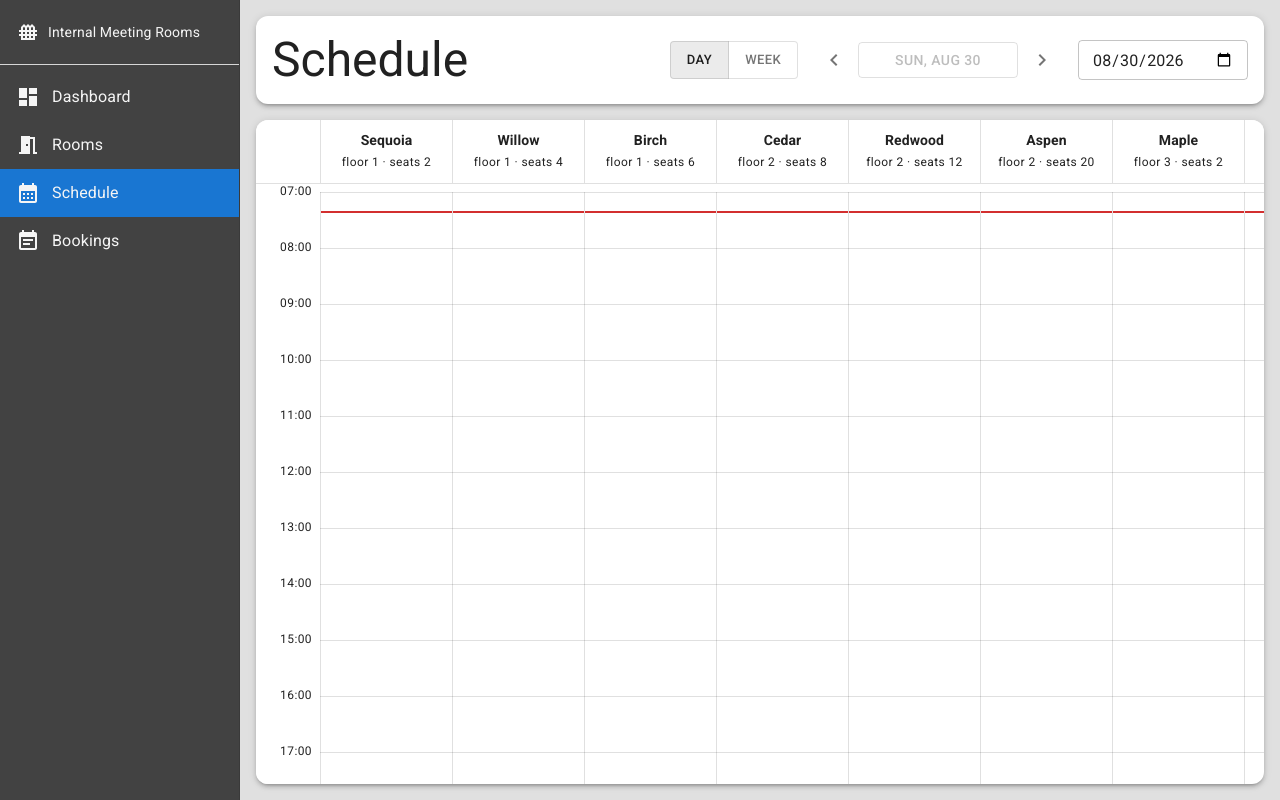
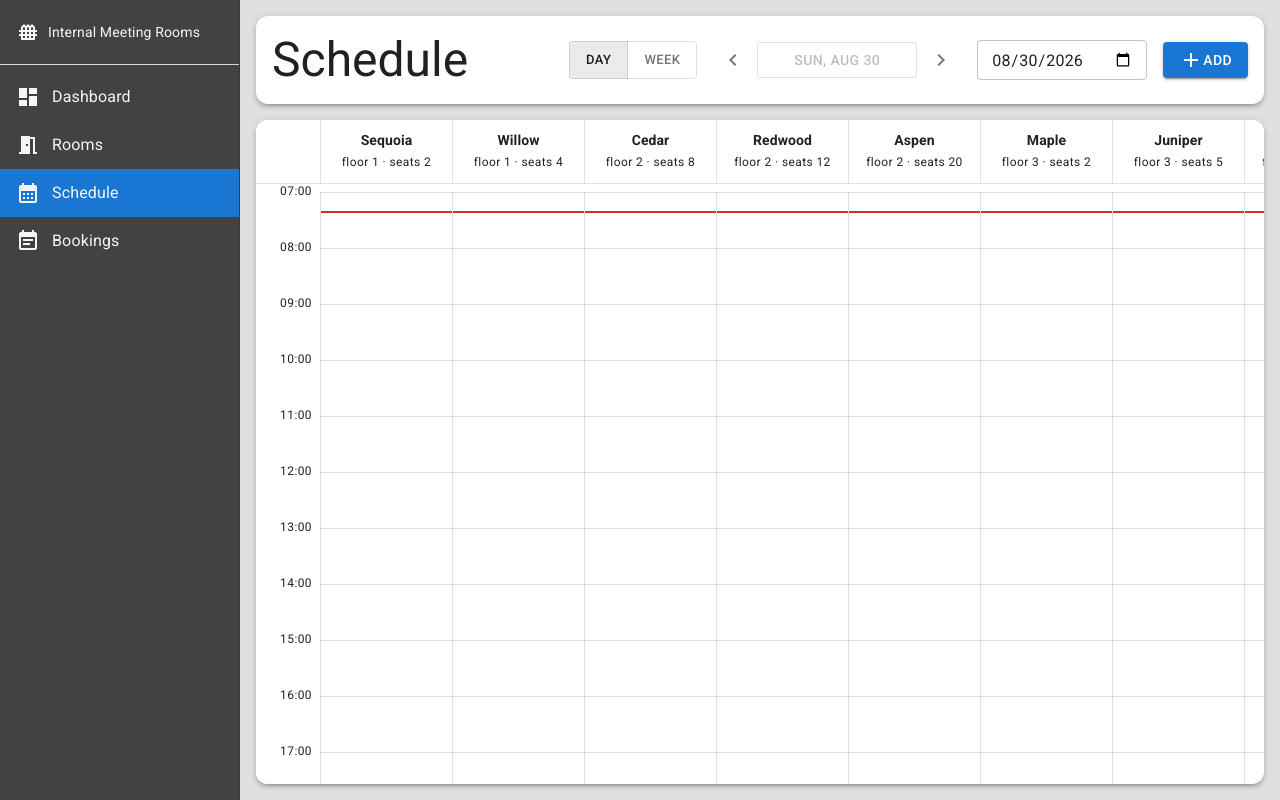
Before and after one commit to g-goginashvili/IMR, a React (Vite) app: page /schedule in a window 1280 px wide. Built offline with nearby package versions, Linux system fonts and the light colour scheme.

Commit message:
Completed functionality

```diff
--- a/src/components/booking-modal/use-booking-modal-controller.ts
+++ b/src/components/booking-modal/use-booking-modal-controller.ts
@@ -5,6 +5,7 @@ import type { Booking } from "../../modules/bookings/booking-types";
 import type { Room } from "../../modules/rooms/room-types";
 import { getRooms } from "../../api/rooms-api";
 import { toIso, todayLocal } from "../../utility/time-formatting";
+import { isPastTime } from "../../utility/booking-rules";
 
 export type BookingBodyType = Omit<Booking, "id" | "status">;
 
@@ -19,24 +20,31 @@ export type BookingFormValues = {
     organizerEmail: string;
 };
 
-const formInitialValues = (booking?: Booking): BookingFormValues => ({
+export type BookingDefaults = Partial<
+    Pick<BookingFormValues, "roomId" | "date" | "startTime" | "endTime">
+>;
+
+const formInitialValues = (
+    booking?: Booking, defaults?: BookingDefaults
+): BookingFormValues => ({
     title: booking?.title ?? "",
     description: booking?.description ?? "",
-    roomId: booking?.room.id ?? "",
-    date: booking?.start.slice(0, 10) ?? todayLocal(),
-    startTime: booking?.start.slice(11, 16) ?? "09:00",
-    endTime: booking?.end.slice(11, 16) ?? "10:00",
+    roomId: booking?.room.id ?? defaults?.roomId ?? "",
+    date: booking?.start.slice(0, 10) ?? defaults?.date ?? todayLocal(),
+    startTime: booking?.start.slice(11, 16) ?? defaults?.startTime ?? "09:00",
+    endTime: booking?.end.slice(11, 16) ?? defaults?.endTime ?? "10:00",
     organizerName: booking?.organizer.name ?? "",
     organizerEmail: booking?.organizer.email ?? "",
 });
 
 const useBookingModalController = ({
-    onClose, onSubmit, bookings, booking
+    onClose, onSubmit, bookings, booking, defaults
 }: {
     onClose: () => void;
     onSubmit: (body: BookingBodyType) => Promise<void>;
     bookings: Booking[];
     booking?: Booking;
+    defaults?: BookingDefaults;
 }) => {
     const [rooms, setRooms] = useState<Room[]>([]);
     const [isLoadingRooms, setIsLoadingRooms] = useState<boolean>(true);
@@ -47,7 +55,13 @@ const useBookingModalController = ({
         description: Yup.string(),
         roomId: Yup.string().required("Room is required"),
         date: Yup.string().required("Date is required"),
-        startTime: Yup.string().required("Start time is required"),
+        startTime: Yup.string()
+            .required("Start time is required")
+            .test("not-past", "Cannot book in the past", function (startTime) {
+                const { date } = this.parent as BookingFormValues;
+                if (!date || !startTime) return true;
+                return !isPastTime(toIso(date, startTime));
+            }),
         endTime: Yup.string()
             .required("End time is required")
             .test("after-start", "End must be after start", function (endTime) {
@@ -76,7 +90,7 @@ const useBookingModalController = ({
     }), [bookings, booking?.id]);
 
     const formik = useFormik<BookingFormValues>({
-        initialValues: formInitialValues(booking),
+        initialValues: formInitialValues(booking, defaults),
         validationSchema,
         onSubmit: async (values) => {
             setSubmitError(null);
--- a/src/modules/bookings/booking-details-modal.tsx
+++ b/src/modules/bookings/booking-details-modal.tsx
@@ -5,6 +5,7 @@ import { EditOutlined, CloseOutlined } from "@mui/icons-material";
 import type { ReactElement } from "react";
 import type { Booking } from "./booking-types";
 import { formatDay, formatDuration, formatTime } from "../../utility/time-formatting";
+import { isEditable } from "../../utility/booking-rules";
 
 const BookingDetailsModal = ({
     booking, onClose, onCancel, onEdit
@@ -99,7 +100,7 @@ const BookingDetailsModal = ({
                             size="small"
                             color="error"
                             startIcon={<CloseOutlined />}
-                            disabled={booking.status === "cancelled"}
+                            disabled={!isEditable(booking)}
                             onClick={onCancel}
                             sx={{ borderRadius: 5, textTransform: "none" }}
                         >
@@ -109,7 +110,7 @@ const BookingDetailsModal = ({
                             size="small"
                             variant="contained"
                             startIcon={<EditOutlined />}
-                            disabled={booking.status === "cancelled"}
+                            disabled={!isEditable(booking)}
                             onClick={onEdit}
                             sx={{ borderRadius: 5, textTransform: "none", px: 2 }}
                         >
--- a/src/modules/bookings/use-bookings-controller.ts
+++ b/src/modules/bookings/use-bookings-controller.ts
@@ -56,7 +56,7 @@ const useBookingsController = () => {
 
     const visibleBookings = useMemo(() => {
         const room = params.get("room");
-        const statuses = params.get("status")?.split(",").filter(Boolean) ?? [];
+        const statuses = params.get("status")?.split(",") ?? [];
         const from = params.get("from");
         const to = params.get("to");
         return bookings.filter(booking =>
--- a/src/modules/schedule/schedule.tsx
+++ b/src/modules/schedule/schedule.tsx
@@ -9,7 +9,7 @@ import {
     Box, Button, IconButton, MenuItem, TextField,
     ToggleButton, ToggleButtonGroup
 } from "@mui/material";
-import { ChevronLeft, ChevronRight } from "@mui/icons-material";
+import { Add, ChevronLeft, ChevronRight } from "@mui/icons-material";
 import type { ScheduleView } from "./use-schedule-controller";
 
 const Schedule = (): ReactElement => {
@@ -39,6 +39,9 @@ const Schedule = (): ReactElement => {
         setEditorTarget,
         editedBooking,
         handleBookingModify,
+        newBookingDefaults,
+        openSlotEditor,
+        openEmptyEditor,
     } = useScheduleController();
 
     return (
@@ -104,6 +107,10 @@ const Schedule = (): ReactElement => {
                             ))}
                         </TextField>
                     )}
+
+                    <Button variant="contained" onClick={openEmptyEditor}>
+                        <Add /> Add
+                    </Button>
                 </>
             }
         >
@@ -133,12 +140,14 @@ const Schedule = (): ReactElement => {
                     onSubmit={handleBookingModify}
                     bookings={bookings}
                     booking={editedBooking}
+                    defaults={newBookingDefaults}
                 />
             )}
 
             <ScheduleGrid
                 columns={columns}
                 onBookingClick={setSelectedBookingId}
+                onSlotClick={openSlotEditor}
             />
         </MainLayout>
     );
--- a/src/modules/schedule/use-schedule-controller.ts
+++ b/src/modules/schedule/use-schedule-controller.ts
@@ -1,12 +1,15 @@
-import { useMemo } from "react";
+import { useMemo, useState } from "react";
 import { useSearchParams } from "react-router";
 import {
-    addDays, dayMonthFormatter, monday, todayLocal, weekDays, weekdayFormatter
+    addDays, dayMonthFormatter, monday, todayLocal, toIso, toTimeOfDay, weekDays, weekdayFormatter
 } from "../../utility/time-formatting";
 import type { ScheduleColumn } from "./schedule-types";
 import { useBookings } from "../../hooks/use-bookings";
 import { useRooms } from "../../hooks/use-rooms";
 import { useBookingActions } from "../../hooks/use-booking-actions";
+import type { BookingDefaults } from "../../components/booking-modal/use-booking-modal-controller";
+import { DAY_END_HOUR } from "./use-schedule-grid-controller";
+import { isPastTime } from "../../utility/booking-rules";
 
 export type ScheduleView = "day" | "week";
 
@@ -37,12 +40,20 @@ const useScheduleController = () => {
         handleBookingModify,
     } = useBookingActions({ bookings, setBookings, setError: setErrorBookings });
 
+    const [newBookingDefaults, setNewBookingDefaults] = useState<BookingDefaults>();
+
     const [params, setParams] = useSearchParams();
 
     const view: ScheduleView = params.get("view") === "week" ? "week" : "day";
     const date = params.get("date") ?? todayLocal();
 
-    const selectedRoomId = params.get("room") ?? rooms[0]?.id ?? "";
+    const bookableRooms = useMemo(() =>
+        rooms.filter(room => room.condition === "operational"),
+        [rooms]);
+
+    const roomParam = params.get("room");
+    const selectedRoomId =
+        bookableRooms.find(room => room.id === roomParam)?.id ?? bookableRooms[0]?.id ?? "";
 
     const updateParams = (updates: Record<string, string>) => {
         setParams(previous => {
@@ -72,7 +83,7 @@ const useScheduleController = () => {
             booking.start.slice(0, 10) === day);
 
         if (view === "day") {
-            return rooms.map(room => ({
+            return bookableRooms.map(room => ({
                 roomId: room.id,
                 date,
                 label: room.name,
@@ -88,7 +99,24 @@ const useScheduleController = () => {
             sublabel: dayMonthFormatter(day),
             bookings: selectedRoomId ? bookingsOf(day, selectedRoomId) : [],
         }));
-    }, [view, rooms, bookings, date, selectedRoomId]);
+    }, [view, bookableRooms, bookings, date, selectedRoomId]);
+
+    const openSlotEditor = (column: ScheduleColumn, startMinutes: number) => {
+        if (isPastTime(toIso(column.date, toTimeOfDay(startMinutes)))) return;
+
+        setNewBookingDefaults({
+            roomId: column.roomId,
+            date: column.date,
+            startTime: toTimeOfDay(startMinutes),
+            endTime: toTimeOfDay(Math.min(startMinutes + 60, DAY_END_HOUR * 60)),
+        });
+        setEditorTarget("new");
+    };
+
+    const openEmptyEditor = () => {
+        setNewBookingDefaults({ date });
+        setEditorTarget("new");
+    };
 
     const rangeLabel = view === "day"
         ? `${weekdayFormatter(date)}, ${dayMonthFormatter(date)}`
@@ -96,7 +124,7 @@ const useScheduleController = () => {
 
     return {
         bookings,
-        rooms,
+        rooms: bookableRooms,
         isLoading: isLoadingBookings || isLoadingRooms,
         error: errorBookings ?? errorRooms,
         view,
@@ -120,6 +148,9 @@ const useScheduleController = () => {
         setEditorTarget,
         editedBooking,
         handleBookingModify,
+        newBookingDefaults,
+        openSlotEditor,
+        openEmptyEditor,
     };
 };
 
--- a/src/modules/schedule/use-schedule-grid-controller.ts
+++ b/src/modules/schedule/use-schedule-grid-controller.ts
@@ -1,4 +1,4 @@
-import { useEffect, useState } from "react";
+import { useEffect, useState, type MouseEvent } from "react";
 import type { Booking } from "../bookings/booking-types";
 import { minutesIntoDay, todayLocal } from "../../utility/time-formatting";
 
@@ -10,6 +10,7 @@ export const MIN_COLUMN_WIDTH = 132;
 export const GUTTER_WIDTH = 64;
 export const MIN_BLOCK_HEIGHT = 20;
 export const TIME_LINE_MIN_HEIGHT = 36;
+export const SLOT_MINUTES = 30;
 
 export const GRID_HEIGHT = (DAY_END_HOUR - DAY_START_HOUR) * HOUR_HEIGHT;
 
@@ -40,6 +41,13 @@ const useScheduleGridController = () => {
         return { top, height: Math.max(bottom - top, MIN_BLOCK_HEIGHT) };
     };
 
+    const slotMinutesAt = (event: MouseEvent<HTMLElement>) => {
+        const { top } = event.currentTarget.getBoundingClientRect();
+        const minutes = DAY_START_HOUR * 60 + ((event.clientY - top) / HOUR_HEIGHT) * 60;
+        const snappingPoint = Math.floor(minutes / SLOT_MINUTES) * SLOT_MINUTES;
+        return Math.min(Math.max(snappingPoint, DAY_START_HOUR * 60), DAY_END_HOUR * 60 - SLOT_MINUTES);
+    };
+
     const today = todayLocal();
     const isNowVisible = nowMinutes >= DAY_START_HOUR * 60 && nowMinutes <= DAY_END_HOUR * 60;
 
@@ -50,6 +58,7 @@ const useScheduleGridController = () => {
         isNowVisible,
         offsetCalculator,
         bookingGeometry,
+        slotMinutesAt,
     };
 };
 
--- /dev/null
+++ b/src/utility/booking-rules.ts
@@ -0,0 +1,8 @@
+import type { Booking } from "../modules/bookings/booking-types";
+
+export const isPastTime = (iso: string) => Date.parse(iso) <= Date.now();
+
+export const isPast = (booking: Booking) => isPastTime(booking.start);
+
+export const isEditable = (booking: Booking) =>
+    booking.status !== "cancelled" && !isPast(booking);
--- a/src/utility/time-formatting.ts
+++ b/src/utility/time-formatting.ts
@@ -12,13 +12,13 @@ export const formatDay = (iso: string) => new Date(iso).toLocaleDateString(undef
 });
 
 export const formatTime = (iso: string) => new Date(iso).toLocaleTimeString(undefined, {
-    hour: "2-digit", minute: "2-digit",
+    hour: "2-digit", minute: "2-digit", hour12: false,
 });
 
 export const formatDuration = (start: string, end: string) => {
     const minutes = Math.round((Date.parse(end) - Date.parse(start)) / 60000);
     const hours = Math.floor(minutes / 60);
-    return [hours && `${hours}h`, minutes % 60 && `${minutes % 60}m`].filter(Boolean).join(" ");
+    return [hours && `${hours}h`, minutes % 60 && `${minutes % 60}m`].join(" ");
 };
 
 const toDateObject = (date: string) => {
```
Also changed, not shown: src/components/booking-modal/booking-modal.tsx (+4 -3 lines), src/modules/bookings/bookings.tsx (+4 -3 lines), src/modules/schedule/schedule-grid.tsx (+12 -2 lines).
